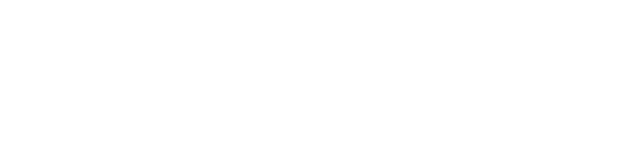
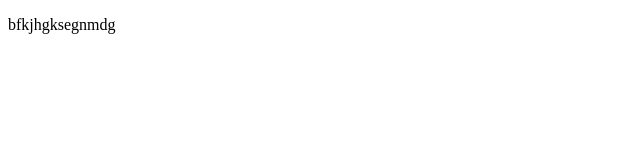
Before and after one commit to ramawadh2627/Git-In-One-Video, a plain HTML site: page index.html in a window 1280 px wide. Shown: the whole page, without its empty margins (0-640 px from the left). Drawn offline with Linux system fonts and the light colour scheme.

Commit message:
Add one p tag

```diff
--- a/index.html
+++ b/index.html
@@ -7,6 +7,6 @@
     <title>Page Title</title>
 </head>
 <body>
-
+    <p>bfkjhgksegnmdg </p>
 </body>
 </html>
```
